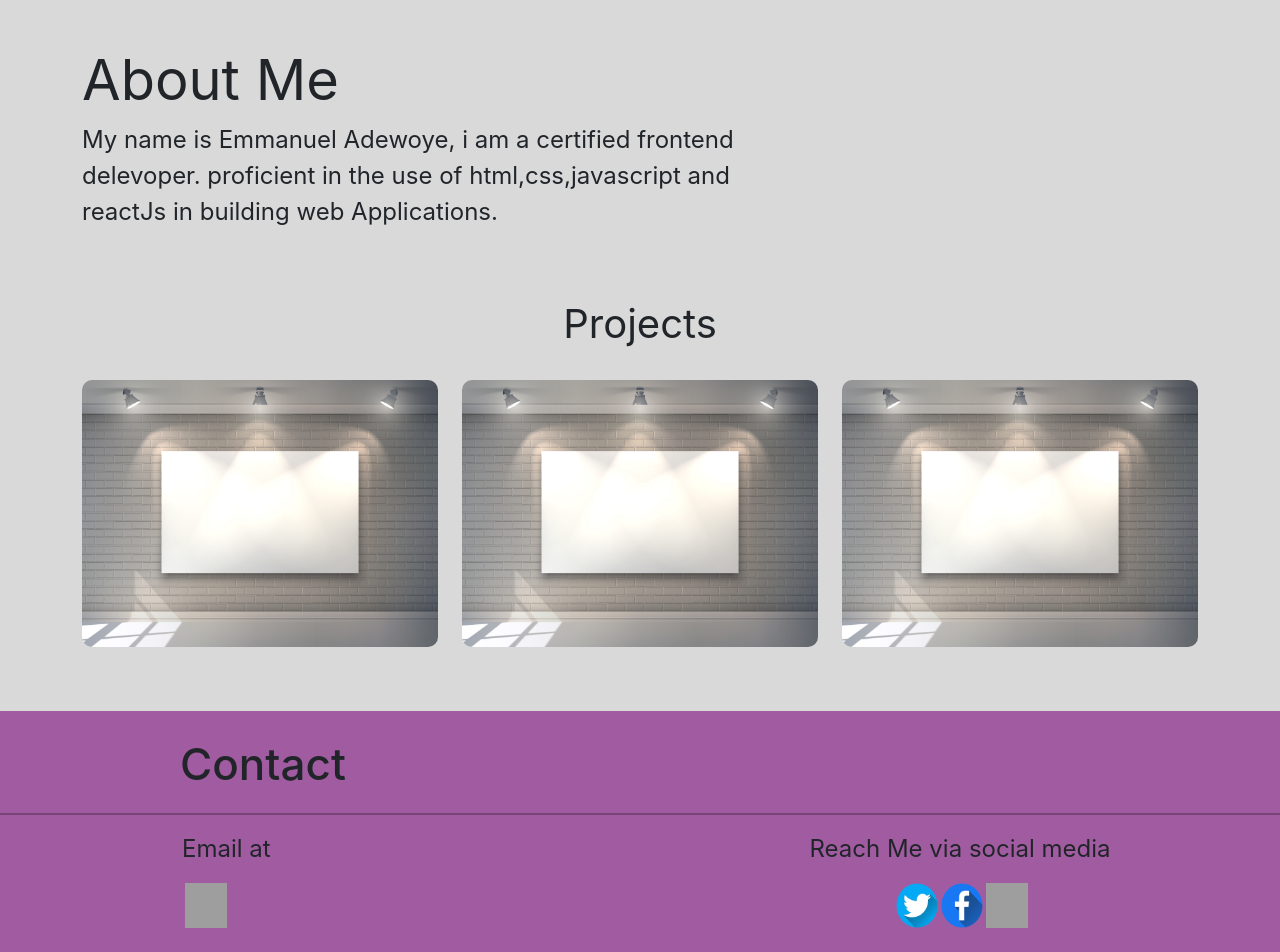
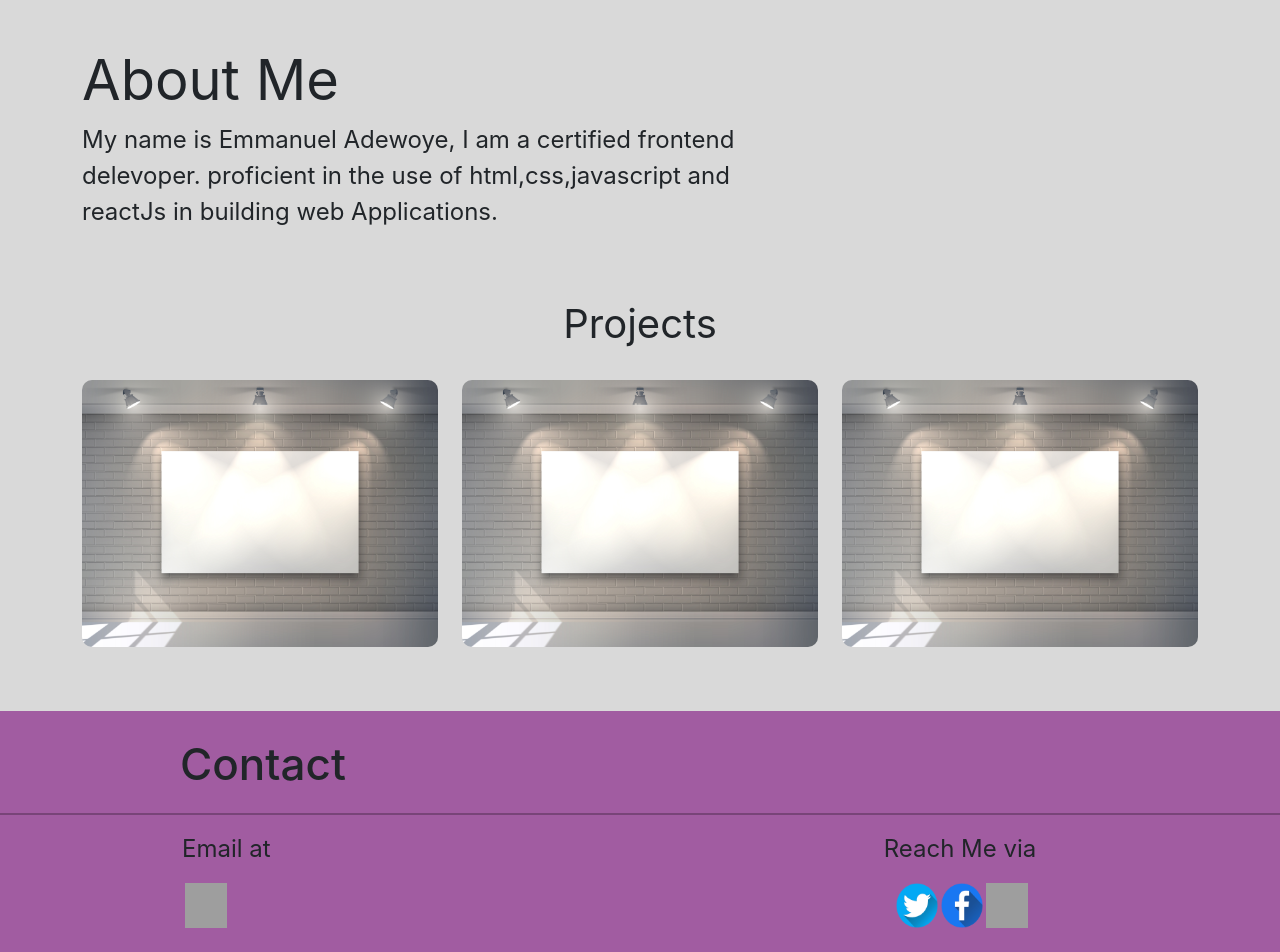
Before and after one commit to Emmaxfans/portfolio, a React (Create React App) app: page / in a window 1280 px wide. Shown: the part 520-1472 px from the top of the page. Built offline with nearby package versions, Linux system fonts and the light colour scheme; grey boxes are pictures that could not be loaded.

Commit message:
adding changes to the text color

```diff
--- a/src/App.css
+++ b/src/App.css
@@ -189,6 +189,7 @@ a{
       height: 30px;
       border: none;
       border-radius: 5px;
+      color: #000000;
   }
 
   .h-2{
--- a/src/App.js
+++ b/src/App.js
@@ -70,7 +70,7 @@ function App() {
 
 
         <header className="header-A" id="about">About Me</header>
-        <p className='p2'>My name is Emmanuel Adewoye, i am a certified frontend delevoper. proficient in the use of html,css,javascript and reactJs in building web Applications.</p>
+        <p className='p2'>My name is Emmanuel Adewoye, I am a certified frontend delevoper. proficient in the use of html,css,javascript and reactJs in building web Applications.</p>
         </div>
         <div className="col-lg-4">
           {/* <img src='.\Hand coding-amico.png' alt='#' className="img3 img-fluid"/> */}
@@ -122,7 +122,7 @@ function App() {
 
         <div className="col-lg-6">
 
-          <p className="p2-con">Reach Me via social media</p>
+          <p className="p2-con">Reach Me via</p>
           <div className="p2-con">
         <a href='https://twitter.com/_Emmaxfans'><img src="./twitter (1).png" alt="twitter" className="img-footer"/></a>
         <a href='https://facebook.com'><img src="./facebook (2).png" alt="twitter" className="img-footer"/></a>
```
